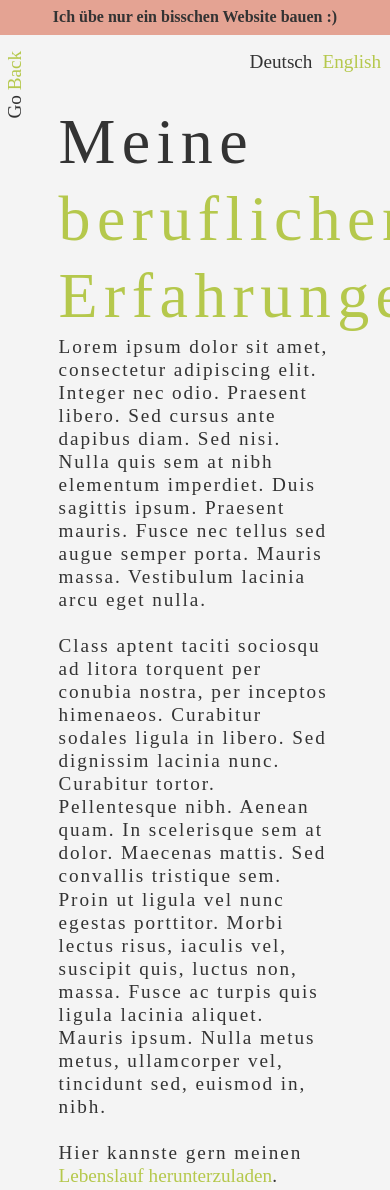
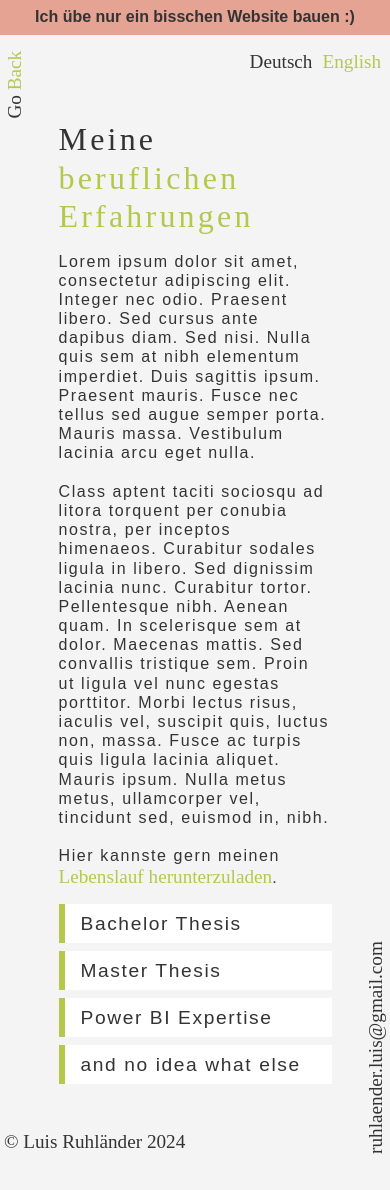
Before and after one commit to luisruh/website, a plain HTML site: page jb_cv.html in a window 390 px wide. Shown: the top 1190 px of the page. After the commit the page ends 1162 px from the top, so only its background shows below. Drawn offline with Linux system fonts and the light colour scheme.

Commit message:
Update style.css

```diff
--- a/style.css
+++ b/style.css
@@ -1,14 +1,3 @@
-:root {
-    --color-background: #f4f4f4;
-    --color-invisible-border: var(--color-background);
-    --color-text: #333;
-    --color-highlight: #b5c84c;
-    --color-banner-bg: #e4a393;
-    --color-list-bg: #ebebeb;
-    --color-shadow: grey;
-    --vh: 1vh;
-}
-
 /* Basic Reset */
 * {
     margin: 0;
@@ -16,12 +5,37 @@
     box-sizing: border-box;
 }
 
+/* Colors */
+:root {
+    --color-background: #f4f4f4;
+    --color-invisible-border: var(--color-background);
+    --color-text: #333;
+    --color-highlight: #b5c84c;
+    --color-banner-bg: #e4a393;
+    --color-list-bg: #ffffff;
+    --color-shadow: grey;
+    --vh: 1vh;
+
+    --font-clean: 'Arial', serif; /* Cleaner font for body text */
+    --font-cool: 'Playfair Display', serif; /* Cooler font for headers and corner items */
+}
+
+/* Class to highlight within texts */
+.color_highlight {
+    color: var(--color-highlight);
+}
+
 html, body {
     height: auto;
-    font-family: 'Playfair Display', serif;
+    font-family: var(--font-clean);
     background-color: var(--color-background);
     color: var(--color-text);
     overflow-x: hidden;
+}
+
+/* Clean font for all text except headers */
+h1, h2, .top-left, .top-right, .bottom-left, .bottom-right {
+    font-family: var(--font-cool); /* Keep the header font */
 }
 
 .no_scr_container {
@@ -60,22 +74,23 @@ html, body {
 
 }
 
-/* Typography */
 h1 {
     font-size: 6rem;
     letter-spacing: 0.1em;
     line-height: 1.2;
     font-weight: normal;
+    margin-top: 1rem;
+    margin-bottom: 1rem;
 }
 
-/* Typography */
 h2 {
     font-size: 4rem;
     letter-spacing: 0.1em;
     line-height: 1.2;
     font-weight: normal;
+    margin-top: 1rem;
+    margin-bottom: 1rem;
 }
-
 
 h3 {
     font-size: 1.2rem;
@@ -83,13 +98,60 @@ h3 {
     line-height: 1.2;
     font-weight: normal;
     margin-bottom: 2vh;
+    margin-top: 1rem;
+    margin-bottom: 1rem;
 }
 
-.color_highlight {
-    color: var(--color-highlight);
+@media (max-height: 50rem) or (max-width: 60rem) {
+    h1 {
+        font-size: 4rem;
+    }
+    h2 {
+        font-size: 2.66rem;
+    }
+    h3 {
+        font-size: 1.33rem;
+    }
+}
+@media (max-height: 38rem) or (max-width: 38rem) {
+    h1 {
+        font-size: 3rem;
+    }
+    h2 {
+        font-size: 2rem;
+    }
+    h3 {
+        font-size: 1rem;
+    }
 }
 
-/* Corner elements */
+/* ---------------------------------------------------------------- */
+
+.top-banner {
+    position: fixed;
+    top: 0;
+    width: 100%;
+    background-color: var(--color-banner-bg);
+    color: var(--color-text);
+    text-align: center;
+    padding: calc(var(--vh) * 1) 0; /* Adjusted for dynamic vh */
+    font-weight: bold;
+    z-index: 1000;
+}
+
+.language-button {
+    color: var(--color-highlight);
+    background: transparent;
+    border: none;
+    cursor: pointer;
+    font-size: 1.2rem;
+    margin: 0 0.3125rem;
+}
+
+.language-button.active {
+    color: var(--color-text);
+}
+
 .corner-vertical {
     position: absolute;
     width: calc(var(--vh) * 30);
@@ -106,14 +168,13 @@ h3 {
 
 .corner-horizontal {
     position: absolute;
-    width: 30vw;
+    width: 50vw;
     height: 3vw;
     display: flex;
     font-size: 1.2rem;
     border: 0px solid var(--color-invisible-border);
 }
 
-/* Positioning for corner containers */
 .top-left {
     top: calc(var(--vh) * 31);
     left: 1vw;
@@ -149,7 +210,8 @@ h3 {
     transform-origin: bottom right;
 }
 
-/* Default link style */
+/* ---------------------------------------------------------------- */
+
 a {
     color: inherit;
     text-decoration: none;
@@ -163,25 +225,25 @@ a:hover {
 .link-style-1 {
     color: var(--color-highlight);
 }
-
 .link-style-1:hover {
     font-weight: italic;
+    cursor: pointer;
 }
 
-/* Style 2 */
+/* Style 2 (ohne highlight, wird nur für die Mail benutzt... */
 .link-style-2 {
     color: inherit;
 }
-
 .link-style-2:hover {
     text-decoration: none;
+    cursor: pointer;
 }
 
 /* Button styles */
 button {
     font-size: 1.2rem;
     color: var(--color-highlight);
-    font-family: 'Playfair Display', serif;
+    font-family: var(--font-cool);
     background: none;
     border: none;
     cursor: pointer;
@@ -198,11 +260,10 @@ button:hover {
     margin: 0;
 }
 
-
 .styled-list li {
     position: relative; /* Ensure the hidden content is positioned correctly */
-    padding: 0.9375rem 1.875rem;
-    margin: 0.9375rem 0;
+    padding: 0.5rem 1rem;
+    margin: 0.5rem 0;
     background-color: var(--color-list-bg);
     border-left: 0.375rem solid var(--color-highlight);
     font-size: 1.2rem;
@@ -211,7 +272,7 @@ button:hover {
     margin-left: auto;
     margin-right: auto;
     text-align: left;
-    cursor: pointer; /* Add pointer to indicate clickability */
+    cursor: pointer;
 }
 
 .styled-list li.open .hidden-content {
@@ -219,75 +280,19 @@ button:hover {
     transition: all 0.3s ease;
 }
 
-/* Language button styles */
-.language-button {
-    color: var(--color-highlight);
-    background: transparent;
-    border: none;
-    cursor: pointer;
-    font-size: 1.2rem;
-    margin: 0 0.3125rem;
-}
-
-.language-button.active {
-    color: var(--color-text);
-}
-
-/* Top banner styling */
-.top-banner {
-    position: fixed;
-    top: 0;
-    width: 100%;
-    background-color: var(--color-banner-bg);
-    color: var(--color-text);
-    text-align: center;
-    padding: calc(var(--vh) * 1) 0; /* Adjusted for dynamic vh */
-    font-weight: bold;
-    z-index: 1000;
-    /* box-shadow: 0 2px 5px var(--color-shadow); */
-}
-
 .hidden-content {
     display: none; /* Hidden by default */
-    background-color: var(--color-background);
-    padding: 10px;
-    margin-top: 5px;
-    margin-left: -5px;
-    width: 100%; /* Ensure it takes the full width of the list item */
+    padding: 0.5rem;
+    margin-top: 0.25rem;
+    margin-left: -0.25rem;
+    width: 100%;
     font-size: 1rem;
     line-height: 1.5;
 }
 
 
-/* Media queries for smaller screens */
 @media (max-height: 38rem) or (max-width: 38rem) {
-    h1 {
-        font-size: 3rem;
-    }
     .pdf-viewer {
         display: none;
     }
 }
-
-
-
-
-/* @media (max-height: 32rem) {
-    .container {
-        height: auto;
-        min-height: calc(var(--vh) * 75);
-        margin-top: calc(var(--vh) * 20);
-        padding-bottom: calc(var(--vh) * 5);
-        overflow-y: auto;
-    }
-}
-
-@media (max-width: 38rem) {
-    .container {
-        height: auto;
-        min-height: calc(var(--vh) * 85);
-        margin-top: calc(var(--vh) * 10);
-        padding-bottom: calc(var(--vh) * 5);
-        overflow-y: auto;
-    }
-} */
```
